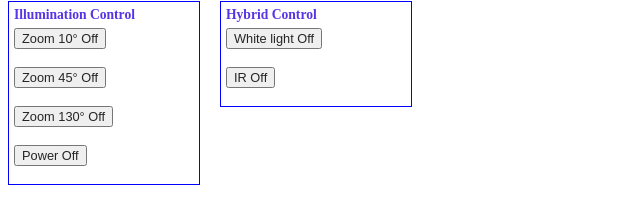
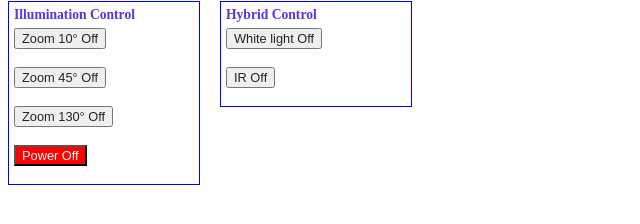
Before and after one commit to mmargetts/Axton-Inc, a plain HTML site: page illuminator/web_controls/microSD/ir.htm in a window 1280 px wide. Shown: the part 166-390 px from the top of the page, without its empty margins (0-640 px from the left). Drawn offline with Linux system fonts and the light colour scheme; no server answers.

```diff
--- a/illuminator/web_controls/microSD/ir.htm
+++ b/illuminator/web_controls/microSD/ir.htm
@@ -155,7 +155,7 @@
 	   background-color:green;
 	   color:black;
 	  }
-    #ButtonGR{
+    #powerRed{
 	   background-color:red;
 	   color:white;
 	  }
@@ -171,7 +171,7 @@
 				<button type="button" class="degree" id="degree10"    onclick="GetButton()"  >Zoom 10&deg  Off </button><br></br>
 				<button type="button" class="degree" id="degree45"    onclick="GetButton()"  >Zoom 45&deg  Off </button><br></br>
 				<button type="button" class="degree" id="degree130"   onclick="GetButton()"  >Zoom 130&deg Off </button><br></br>
-				<button type="button" class="power"  id="power"       onclick="GetButton()"  >Power Off        </button><br></br>
+				<button type="button" class="power"  id="powerRed"       onclick="GetButton()"  >Power Off        </button><br></br>
 		</div>
 		<div class="IO_box" >
 			<h2>Hybrid Control </h2>
```
Also changed, not shown: illuminator/web_controls/microSD/axton_logo_us_small.jpg (added), 4 other files.
